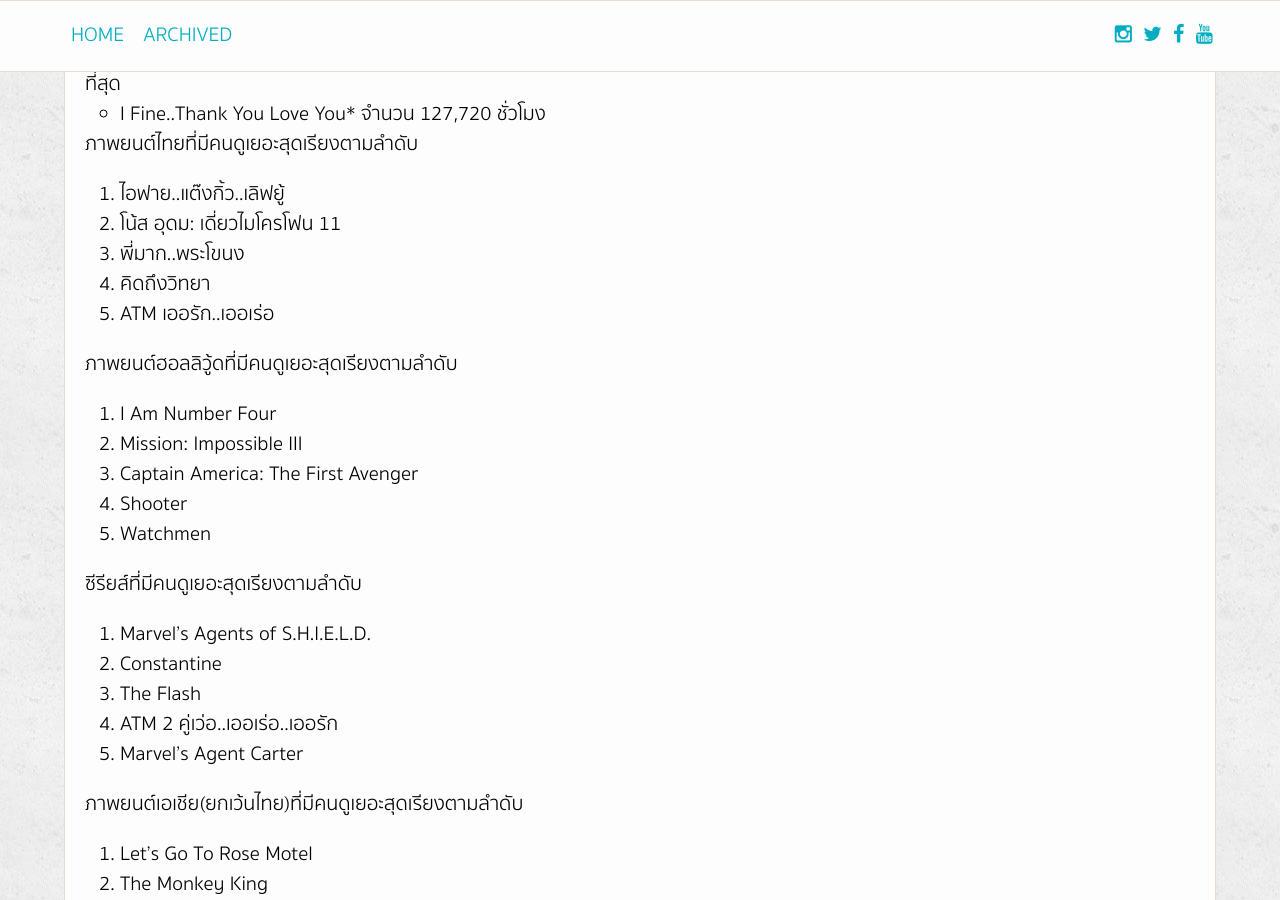
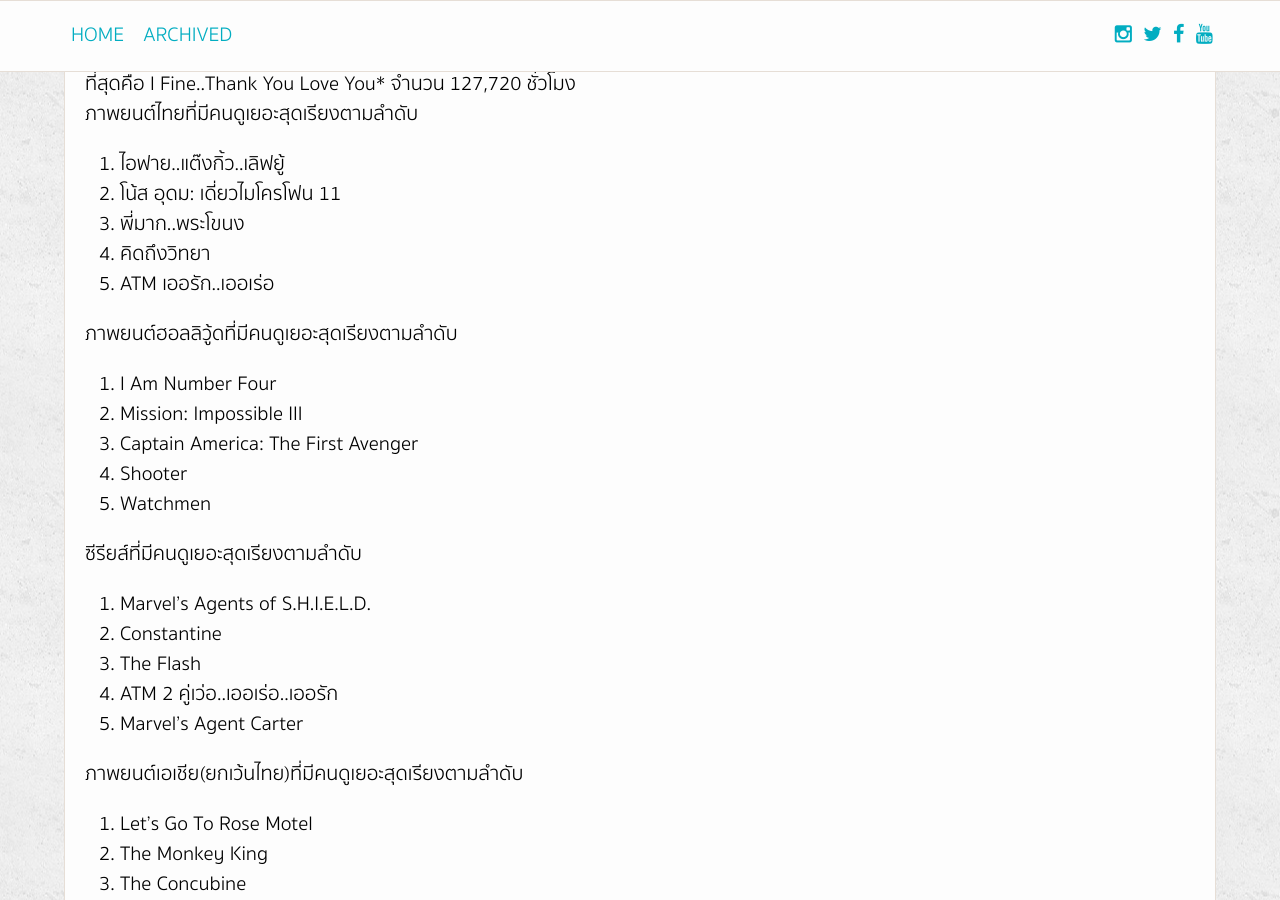
Before and after one commit to PrimeTimeTV/PrimeTimeTV.github.io, a Jekyll site: the page built from _posts/2015-12-15-primetime-year-2015.markdown, in a window 1280 px wide and 900 px high, scrolled down 2582 px. Built offline with Jekyll 4.4.1, drawn with Linux system fonts in a browser that asks for light colours; some of the changed lines change nothing that is shown; some of the changed text lies outside the part shown.

Commit message:
Add year in review

```diff
--- a/_posts/2015-12-15-primetime-year-2015.markdown
+++ b/_posts/2015-12-15-primetime-year-2015.markdown
@@ -8,7 +8,7 @@
 draft: false
 ---
 
-Server
+API Server
 ====================
 First public release date on March 15, 2015
 Total operation day 274 days
@@ -26,7 +26,7 @@
 ช่วงอายุผู้ใช้งาน
 
 * เด็กและวัยรุ่น 6%
-* มหาวิทยาลัย* 39%
+* มหาวิทยาลัย 39%
 * วัยทำงาน 44%
 * ผู้สูงอายุ 9%
 
@@ -64,9 +64,7 @@
 จำนวนภาพยนต์ทั้งหมด 1,362 เรื่อง
 จำนวนซีรียส์ทั้งหมด 1,930 ตอน
 จำนวนความยาวของรายการทั้งหมด 3,728 ชั่วโมง
-ภาพยนต์ที่มีคนดูเยอะที่สุด
-
-* I Fine..Thank You Love You* จำนวน 127,720 ชั่วโมง
+ภาพยนต์ที่มีคนดูเยอะที่สุดคือ I Fine..Thank You Love You* จำนวน 127,720 ชั่วโมง
 
 ภาพยนต์ไทยที่มีคนดูเยอะสุดเรียงตามลำดับ
 
@@ -118,10 +116,10 @@
 3. harry potter
 4. แฟนฉัน
 5. ฝากไว้ในกายเธอ
-6. ไอฟาย
+6. ไอฟาย..แต๊งกิ้ว..เลิฟยู้
 7. พี่มากพระโขนง
-8. The others
-9. Hitting the Apex
+8. the others
+9. hitting the Apex
 10. barbie
 
 ผู้ใช้งานค้นหาหนังและดูจำนวน 74.58%
```
